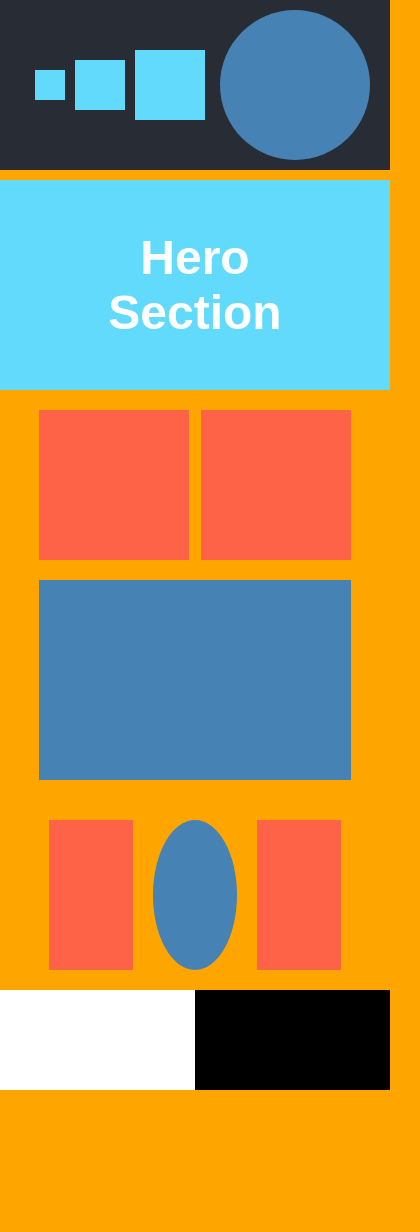
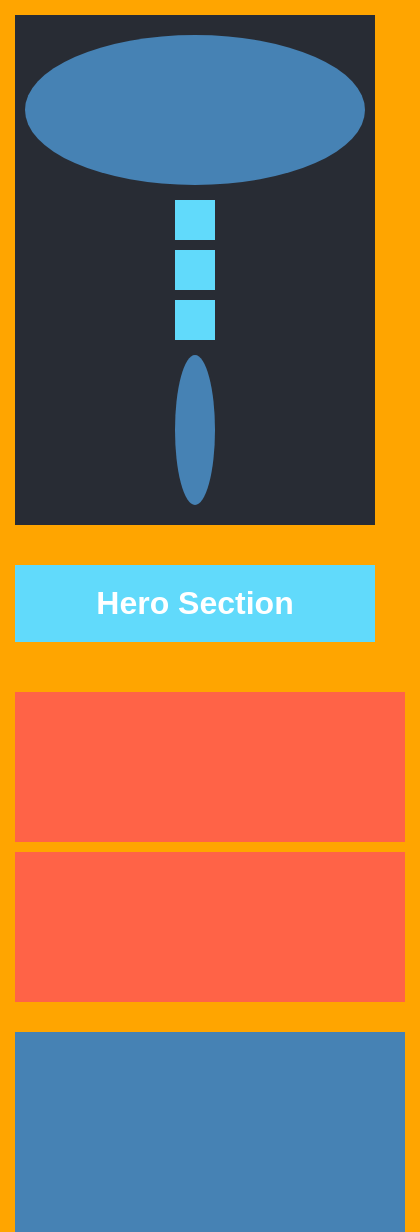
Before and after one commit to Asiphile1/Positioning-example, a React app: page / in a window 390 px wide. Shown: the top 1232 px of the page, 420 px wide, since content can reach past the window. Before the commit the page ends 1090 px from the top, so only its background shows below. Built offline with nearby package versions, Linux system fonts and the light colour scheme.

Commit message:
new updated

```diff
--- a/src/assets/styles/Content.css
+++ b/src/assets/styles/Content.css
@@ -3,8 +3,9 @@
   flex-direction: column;
   align-items: center;
   margin: 20px auto;
-    width: 80%;
-    max-width: 800px;
+  width: 100%;
+  /* max-width: 3000px; */
+  padding: 15px;
 }
 
 .block-container {
@@ -18,6 +19,7 @@
   width: 48%;
   height: 150px;
   background-color: #ff6347;
+  /* margin: 20px; */
 }
 
 .rectangle {
@@ -25,3 +27,16 @@
   height: 200px;
   background-color: #4682b4;
 }
+
+/* added @media property  */
+
+@media (max-width: 600px) {
+  .block-container {
+    flex-direction: column;
+  }
+
+  .block {
+    width: 100%;
+    margin-bottom: 10px;
+  }
+}
--- a/src/assets/styles/ContentCircle.css
+++ b/src/assets/styles/ContentCircle.css
@@ -1,18 +1,22 @@
 .content-circle {
   display: flex;
   justify-content: center;
+  padding: 0 15px;
   align-items: center;
-    margin: 20px auto;
-    width: 80%;
-    max-width: 800px;
+  /* margin: 20px auto;
+  width: 90%;
+  max-width: 800px; */
+
 }
 
 .square {
   width: 48%;
   height: 150px;
   background-color: #ff6347;
-    margin: 0 10px;
+  /* margin: 0 15px; */
 }
+
+/* ch\nged margin from 10px to 15px */
 
 .circle {
   width: 150px;
@@ -21,3 +25,16 @@
   border-radius: 50%;
   margin: 0 10px;
 }
+
+/* added @media */
+
+@media (max-width: 600px) {
+  .content-circle {
+    flex-direction: column;
+  }
+
+  .square, .circle {
+    width: 100%;
+    margin: 10px 0;
+  }
+}
--- a/src/assets/styles/Footer.css
+++ b/src/assets/styles/Footer.css
@@ -2,14 +2,34 @@
   display: flex;
   width: 100%;
   height: 100px;
+
 }
+
+/* added margin 15px to the left and right side container will not touch the end of the page */
+/* I'm not sure if the foother is one container or two thats why there a styling for each */
 
 .left-side {
   flex: 1;
   background-color: white;
+  margin: 15px;
 }
 
 .right-side {
   flex: 1;
   background-color: black;
+  margin: 15px;
 }
+
+/* added @ media */
+
+@media (max-width: 600px) {
+  .footer {
+    flex-direction: column;
+    height: auto;
+  }
+
+  .left-side, .right-side {
+    width: 100%;
+    height: 50px;
+  }
+}
--- a/src/assets/styles/Hero.css
+++ b/src/assets/styles/Hero.css
@@ -1,9 +1,9 @@
 .hero-container {
-    display: flex;
+  /* display: flex;
   justify-content: center;
-    align-items: center;
-
+  align-items: center; */
   padding-top: 10px;
+  margin:15px;
 }
 
 .hero {
@@ -11,9 +11,9 @@
   padding: 50px;
   color: #fff;
   text-align: center;
-    width: 700%;
-    max-width: 800px;
-    margin: auto;
+  /* width: 90%; */
+  /* max-width: 800px;
+  margin: auto; */
 }
 
 .hero h1 {
@@ -21,6 +21,18 @@
   font-size: 3em;
 }
 
+/* added @media */
+
+@media (max-width: 600px) {
+  .hero {
+    padding: 20px;
+  }
+
+  .hero h1 {
+    font-size: 2em;
+  }
+}
+
 
 
   /* min-height: calc(100vh - 100px - 100px); THIS IS NOT WORKING AS I WANT SO IM LEZVING IT OUT  */
--- a/src/assets/styles/Navbar.css
+++ b/src/assets/styles/Navbar.css
@@ -4,7 +4,10 @@
   align-items: center;
   padding: 10px;
   background-color: #282c34;
+  margin: 15px;
 }
+
+/* addes margin 15px so it will not touch the end of the page */
 
 .circle {
   width: 40px;
@@ -39,3 +42,22 @@
   width: 70px;
   height: 70px;
 }
+
+/* added @media */
+
+@media (max-width: 600px) {
+  .navbar {
+    flex-direction: column;
+  }
+
+  .box-container {
+    flex-direction: column;
+    align-items: center;
+  }
+
+  .box, .circle {
+    width: 40px;
+    height: 40px;
+    margin: 5px 0;
+  }
+}
```
Lines whose indentation alone changed are shown as unchanged.
